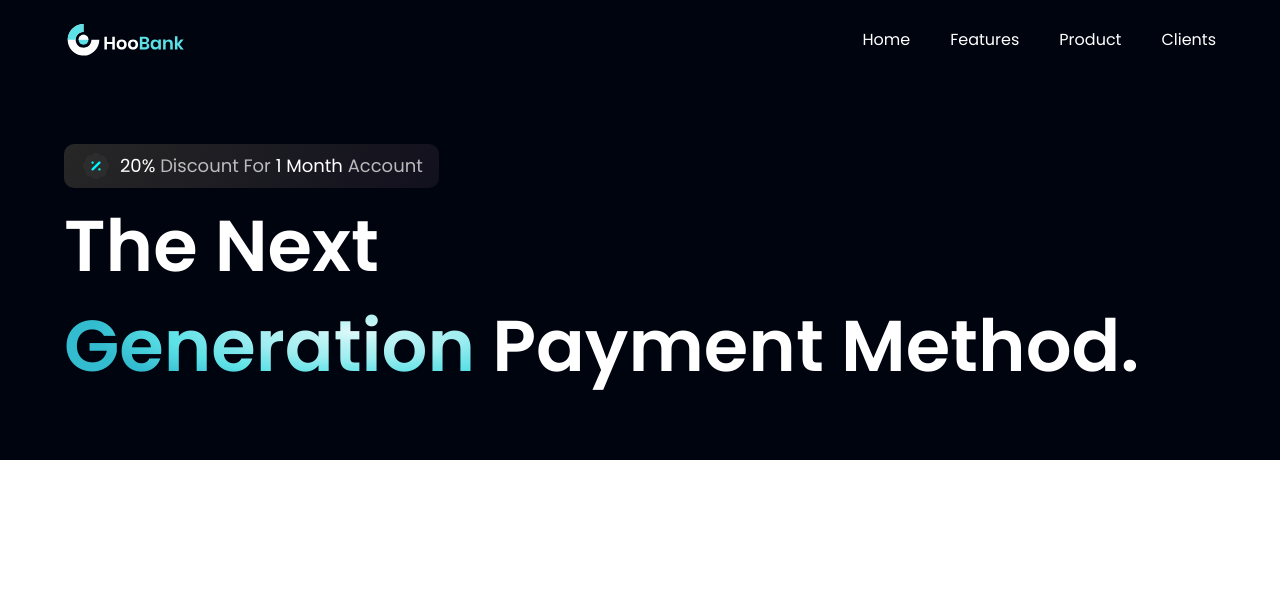
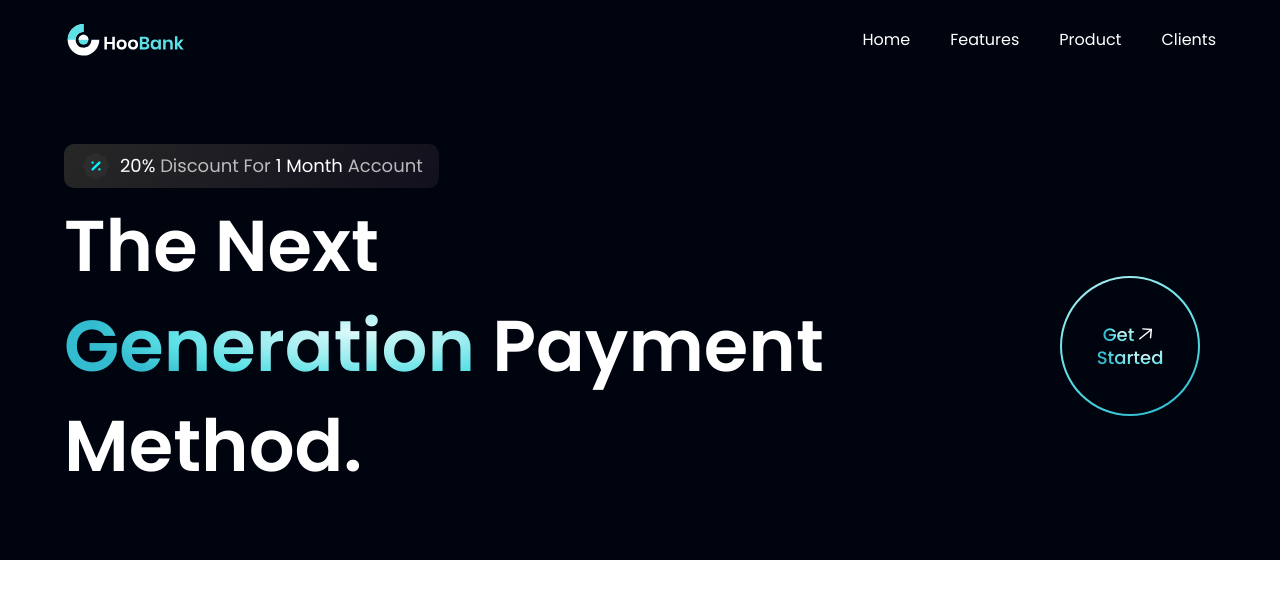
Before and after one commit to durveshramane26/Bank_modern_app, a React (Vite) app: page / in a window 1280 px wide. Shown: the top 598 px of the page. Built offline with nearby package versions, Linux system fonts and the light colour scheme.

Commit message:
styled Get Started Icon

```diff
--- /dev/null
+++ b/src/components/GetStarted.jsx
@@ -0,0 +1,23 @@
+import React from 'react'
+import styles from '../style'
+import { arrowUp } from '../assets'
+
+const GetStarted = () => {
+  return (
+    <div className={`${styles.flexCenter} w-[140px] h-[140px] rounded-full bg-blue-gradient p-[2px] cursor-pointer`}>
+        <div className={`${styles.flexCenter} flex-col bg-primary w-[100%] h-[100%] rounded-full`}>
+            <div className={`${styles.flexStart} flex-row`}>
+                <p className='font-poppins font-medium text-[18px] leading-[23px]'>
+                    <span className='text-gradient'>Get</span>
+                </p>
+                <img src={arrowUp} alt="arrow" className='w-[23px] h-[23px] object-contain' />
+            </div>
+            <p className='font-poppins font-medium text-[18px] leading-[23px]'>
+                <span className='text-gradient'>Started</span>
+            </p>
+        </div>
+    </div>
+  )
+}
+
+export default GetStarted
--- a/src/components/Hero.jsx
+++ b/src/components/Hero.jsx
@@ -1,6 +1,7 @@
 import React from 'react'
 import { discount } from '../assets';
 import styles from "../style";
+import GetStarted from './GetStarted';
 
 
 const Hero = () => {
@@ -23,6 +24,9 @@
                     className='text-gradient'>Generation</span> {" "}
                     Payment Method.
                 </h1>
+                <div className='ss:flex hidden md:mr-4 mr-0'>
+                    <GetStarted />
+                </div>
 
             </div>
         </div>
```
